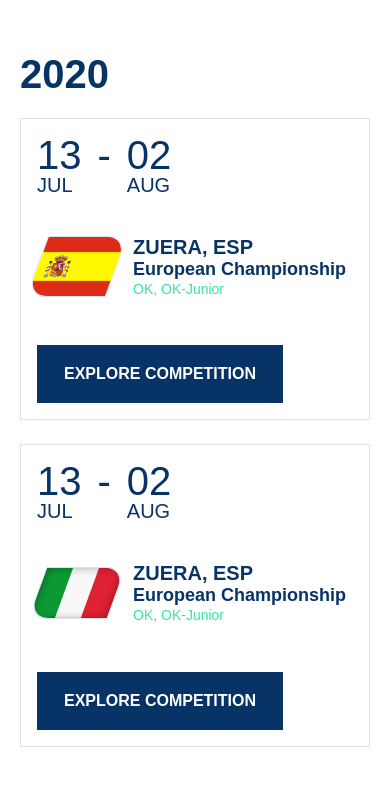
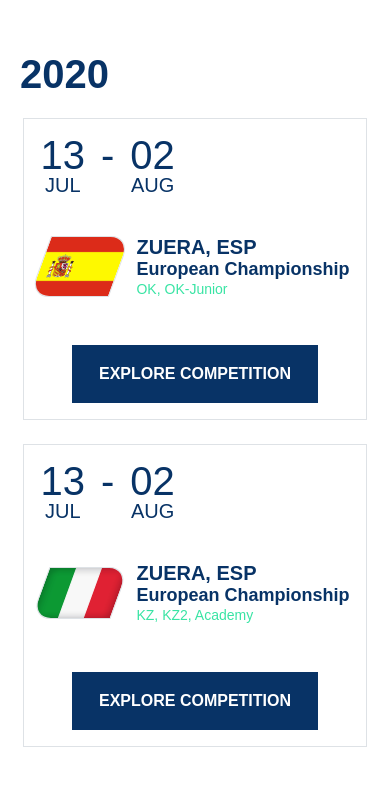
Before and after one commit to Cucurbiturilum/test-project, a plain HTML site: page index.html in a window 390 px wide. Drawn offline with nearby package versions, Linux system fonts and the light colour scheme; a web font is replaced by a local one.

Commit message:
changed responsive layout

```diff
--- a/assets/css/style.scss
+++ b/assets/css/style.scss
@@ -4,11 +4,13 @@ body {
   $font-size: 40px;
   $main-color: #083366;
   $success-color: #39e4a4;
+  text-align: center;
 
   .year {
     color: $main-color;
     margin-bottom: 20px;
     font-size: $font-size;
+    text-align: left;
     @media (min-width: 768px) {
       font-size: $font-size*1.4;
     }
@@ -45,6 +47,7 @@ body {
     .team-name, .championship, .academy {
       color: $main-color;
       line-height: 1.2;
+      text-align: left;
     }
 
     .team-name {
--- a/index.html
+++ b/index.html
@@ -12,7 +12,7 @@
 </head>
 <body>
 <h2 class="year font-weight-bold">2020</h2>
-<div class="team-line d-flex justify-content-between align-items-center p-3 flex-wrap flex-md-nowrap border mb-4">
+<div class="team-line d-inline-flex d-md-flex justify-content-between align-items-md-center p-3 flex-column flex-md-row border mb-4">
     <div class="date d-flex mb-4 mb-md-0">
         <p>13 <span class="month text-uppercase d-block">jul</span></p>
         <p class="px-3">-</p>
@@ -38,7 +38,7 @@
         <button type="button" class="btn btn-explore rounded-0 text-uppercase font-weight-bold">explore competition</button>
     </div>
 </div>
-<div class="team-line d-flex justify-content-between align-items-center p-3 flex-wrap flex-md-nowrap border mb-4">
+<div class="team-line d-inline-flex d-md-flex justify-content-between align-items-md-center p-3 flex-column flex-md-row border mb-4">
     <div class="date d-flex mb-4 mb-md-0">
         <p>13 <span class="month text-uppercase d-block">jul</span></p>
         <p class="px-3">-</p>
@@ -56,7 +56,7 @@
             </p>
             <p class="championship text-capitalize mb-0 font-weight-bold">european championship</p>
             <p class="academy mb-0">
-                OK, OK-Junior
+                KZ, KZ2, Academy
             </p>
         </div>
     </div>
```
Also changed, not shown: assets/css/style.css, 1 other file.
